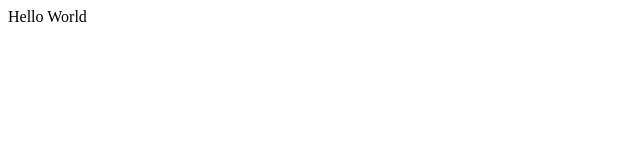
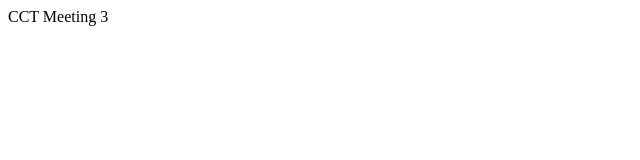
Before and after one commit to ItisIMouhamed/GithubDemo, a plain HTML site: page index.html in a window 1280 px wide. Shown: the full height of the page, 0-640 px from the left. Drawn offline with Linux system fonts and the light colour scheme.

Commit message:
Changed wording of index htmlo

```diff
--- a/index.html
+++ b/index.html
@@ -1,6 +1,6 @@
 <html>
     <body></body><head>
     <body>
-        <div>Hello World</div>
+        <div>CCT Meeting 3</div>
     </body>
 </html>
```
